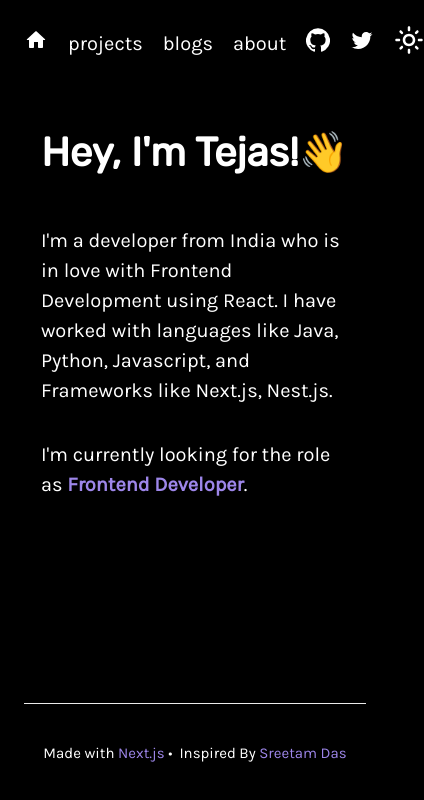
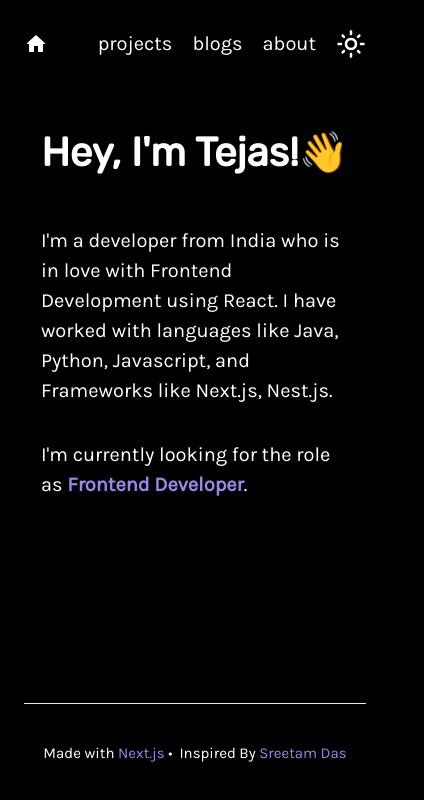
Before and after one commit to tejasbhavsar2000/tejas.dev, a Next.js app: page / in a window 390 px wide. Shown: the top 800 px of the page, 424 px wide, since content can reach past the window. Built offline with nearby package versions, Linux system fonts and the light colour scheme.

Commit message:
fixed navbar responsive issue

```diff
--- a/components/Nav.js
+++ b/components/Nav.js
@@ -15,6 +15,7 @@ export default function Nav() {
       <div>
         <Link href="/">
           <motion.div
+            className={Styles.home}
             whileHover={{ cursor: "pointer", scale: 1 }}
             whileTap={{ scale: 0.8 }}
           >
@@ -46,6 +47,7 @@ export default function Nav() {
 
         <motion.div
           className={Styles.svg}
+          id="github"
           whileHover={{ cursor: "pointer", scale: 1 }}
           whileTap={{ scale: 0.8 }}
         >
@@ -55,6 +57,7 @@ export default function Nav() {
         </motion.div>
 
         <motion.div
+          id="twitter"
           className={Styles.svg}
           whileHover={{ cursor: "pointer", scale: 1 }}
           whileTap={{ scale: 0.8 }}
@@ -65,7 +68,7 @@ export default function Nav() {
         </motion.div>
 
         <motion.div
-          className={Styles.svg}
+          className={Styles.toggle}
           whileHover={{ cursor: "pointer", scale: 1 }}
           whileTap={{ scale: 0.8 }}
         >
--- a/styles/Nav.module.css
+++ b/styles/Nav.module.css
@@ -20,10 +20,27 @@
   text-decoration: none;
 }
 .nav svg {
+  display: flex;
+  align-items: center;
   margin-right: 20px;
+}
+.home {
+  display: flex;
+  align-items: center;
+}
+.toggle {
+  display: flex;
+  align-items: center;
 }
 .nav a:hover {
   background: rgb(157 134 233);
   -webkit-background-clip: text;
   -webkit-text-fill-color: transparent;
 }
+
+@media only screen and (max-width: 500px) {
+  .nav svg {
+    display: none;
+    visibility: hidden;
+  }
+}
```
